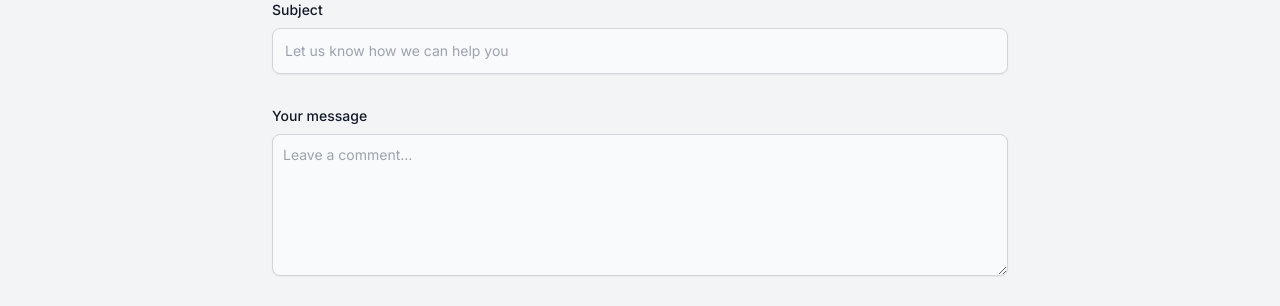
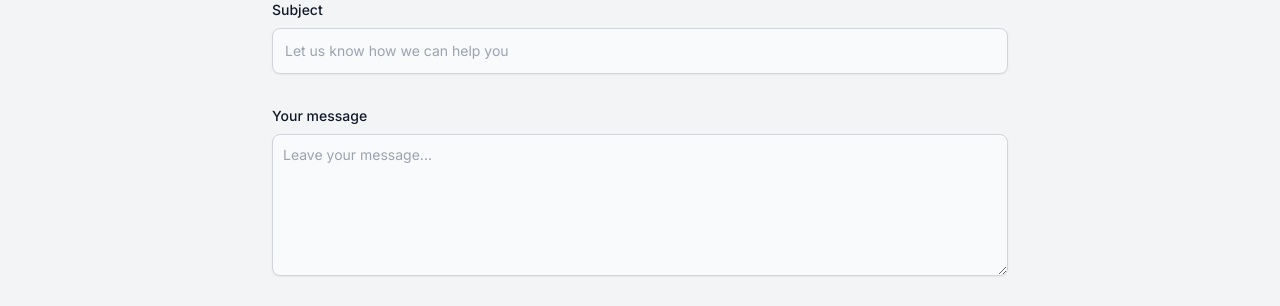
Before and after one commit to Houstin0/project-Company_profile, a Next.js app: page /contact in a window 1280 px wide. Shown: the part 1140-1446 px from the top of the page. Built offline with nearby package versions, Linux system fonts and the light colour scheme.

Commit message:
updated contact message

```diff
--- a/app/(root)/contact/page.tsx
+++ b/app/(root)/contact/page.tsx
@@ -180,7 +180,7 @@ const Contact = () => {
               id="message"
               rows={6}
               className="block p-2.5 w-full text-sm text-gray-900 bg-gray-50 rounded-lg shadow-sm border border-gray-300 focus:ring-primary-500 focus:border-primary-500 dark:bg-gray-700 dark:border-gray-600 dark:placeholder-gray-400 dark:text-white dark:focus:ring-primary-500 dark:focus:border-primary-500"
-              placeholder="Leave a comment..."
+              placeholder="Leave your message..."
             ></textarea>
           </div>
           <button
```
